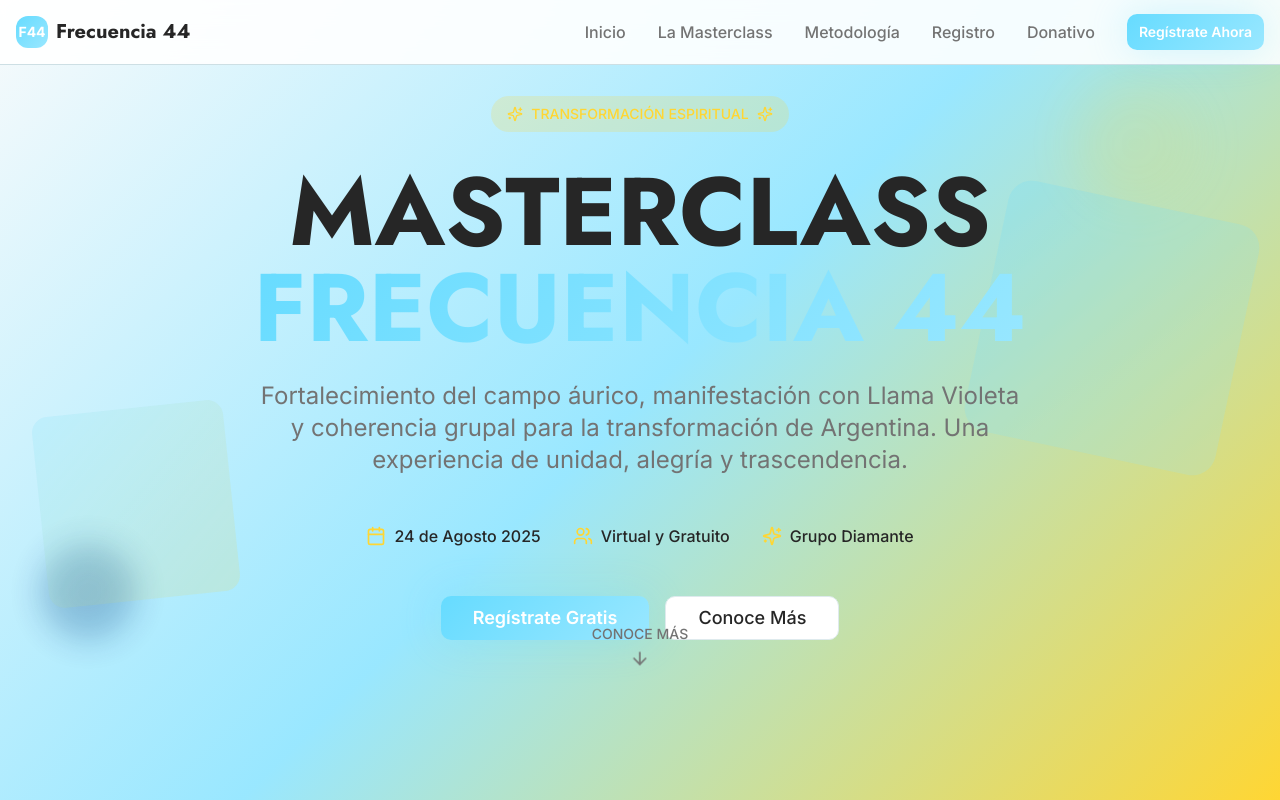
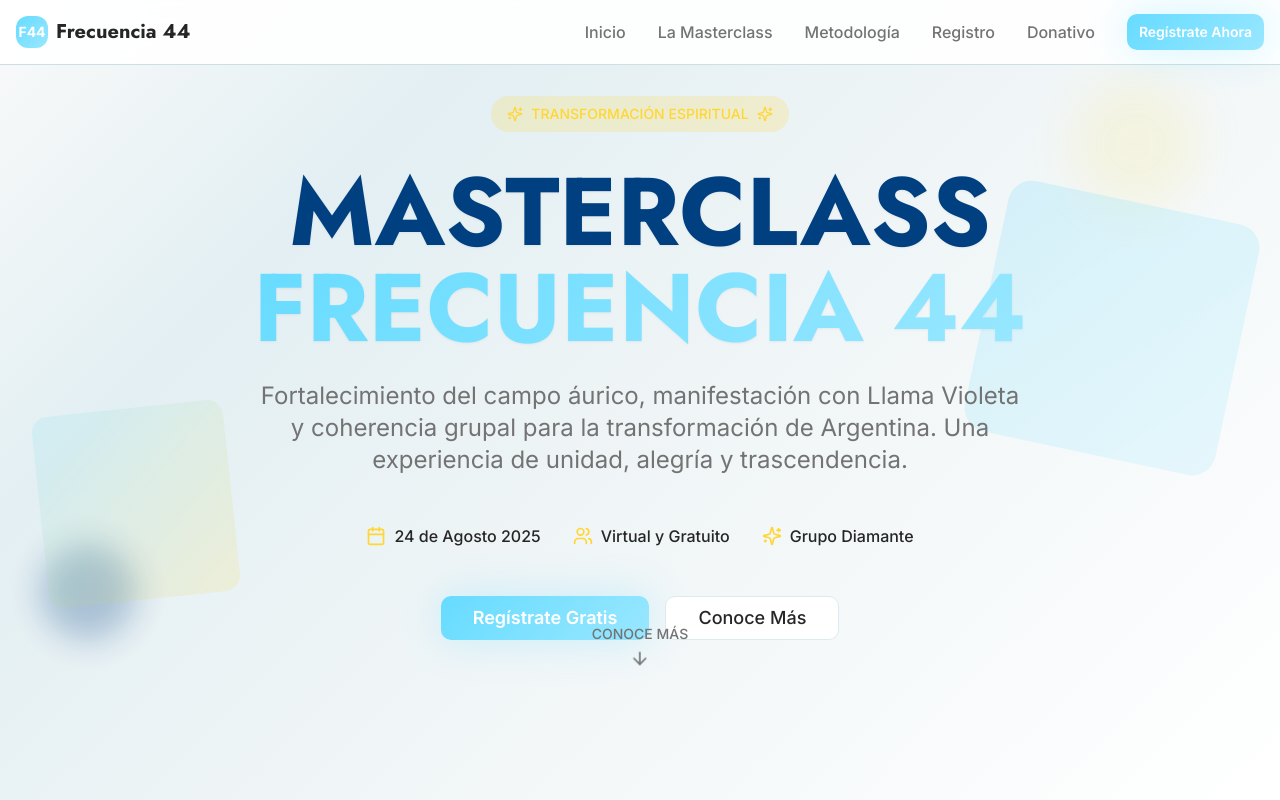
Before and after one commit to magnomarketing/frecuencia44-landing-page, a React (Vite) app: page / in a window 1280 px wide. Shown: the top 800 px of the page. Built offline with nearby package versions, Linux system fonts and the light colour scheme.

Commit message:
feat: Update hero background
Update the hero section background to improve text contrast and readability.

```diff
--- a/src/components/HeroSection.tsx
+++ b/src/components/HeroSection.tsx
@@ -18,10 +18,10 @@ const HeroSection = () => {
         </div>
 
         {/* Main Title */}
-        <h1 className="font-display font-bold text-5xl md:text-7xl lg:text-8xl text-foreground leading-tight mb-6">
-          MASTERCLASS
+        <h1 className="font-display font-bold text-5xl md:text-7xl lg:text-8xl text-foreground leading-tight mb-6 drop-shadow-sm">
+          <span className="text-secondary">MASTERCLASS</span>
           <br />
-          <span className="bg-gradient-primary bg-clip-text text-transparent">
+          <span className="bg-gradient-primary bg-clip-text text-transparent drop-shadow-none">
             FRECUENCIA 44
           </span>
         </h1>
--- a/src/index.css
+++ b/src/index.css
@@ -55,7 +55,7 @@ All colors MUST be HSL.
     /* Gradients */
     --gradient-primary: linear-gradient(135deg, hsl(var(--primary)), hsl(var(--primary-light)));
     --gradient-accent: linear-gradient(135deg, hsl(var(--primary)), hsl(var(--accent)));
-    --gradient-hero: linear-gradient(135deg, hsl(var(--background-light)), hsl(var(--primary-light)), hsl(var(--accent)));
+    --gradient-hero: linear-gradient(135deg, hsl(0, 0%, 98%) 0%, hsl(194, 40%, 92%) 25%, hsl(194, 30%, 95%) 50%, hsl(0, 0%, 100%) 100%);
 
     /* Shadows */
     --shadow-glow: 0 0 40px hsl(var(--primary) / 0.3);
```
